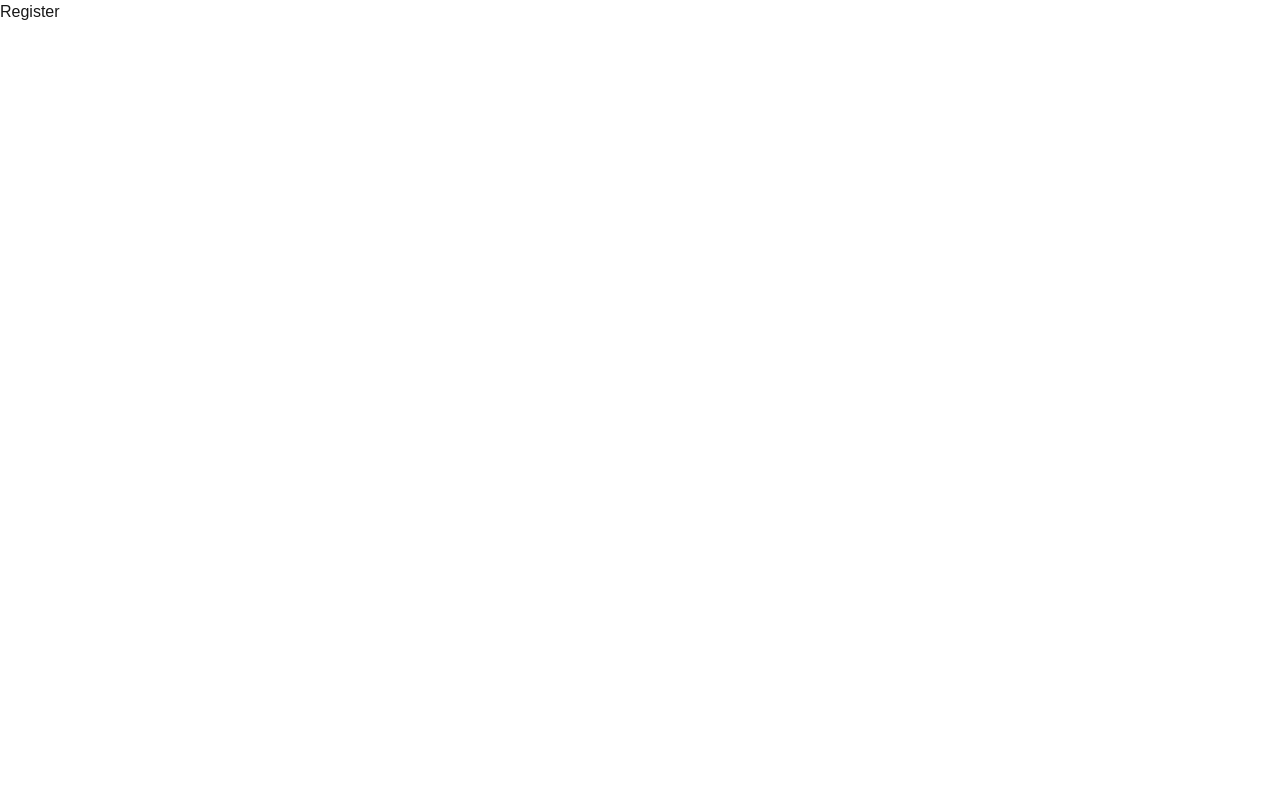
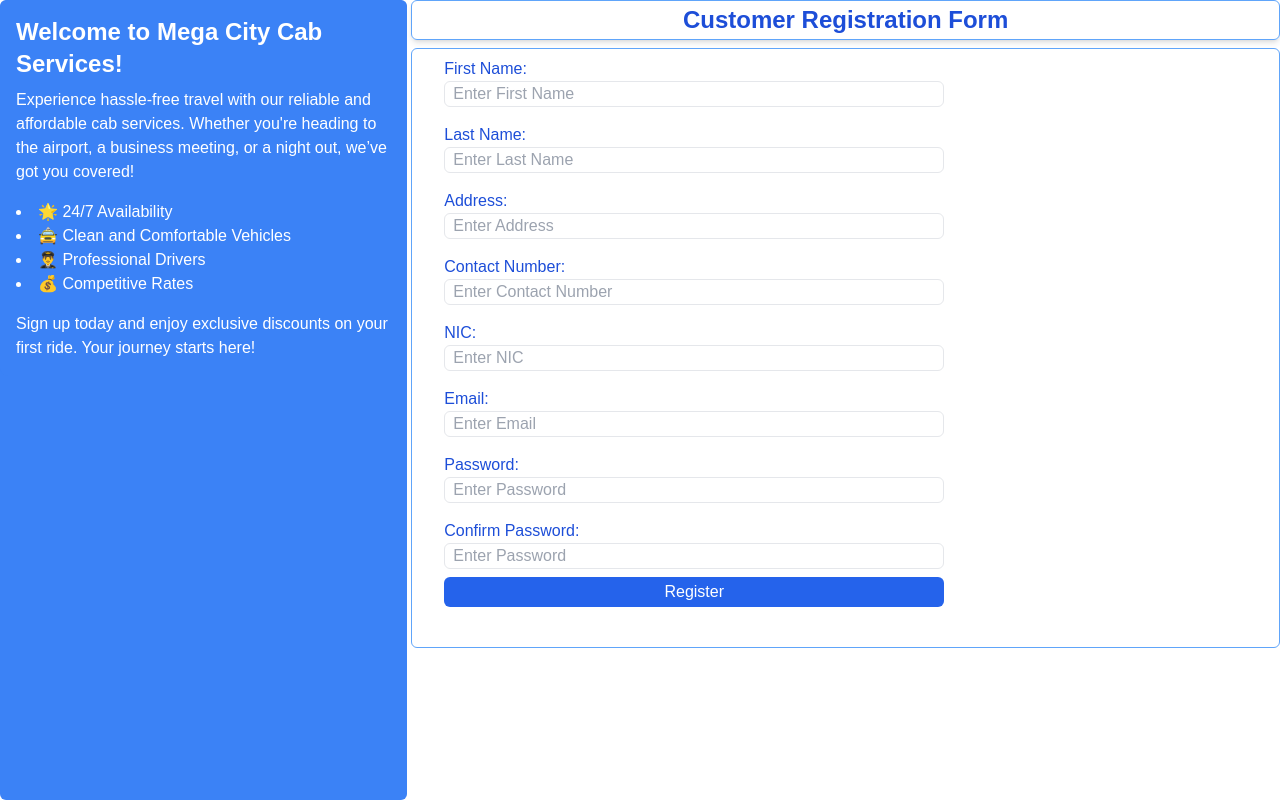
Before and after one commit to AKILADILSHANED/mega_city_cabs_frontend_customer, a Next.js app: page /CustomerRegister in a window 1280 px wide. Built offline with nearby package versions, Linux system fonts and the light colour scheme.

Commit message:
Implement Customer Register UI

```diff
--- a/app/CustomerRegister/page.jsx
+++ b/app/CustomerRegister/page.jsx
@@ -1,7 +1,232 @@
-import React from 'react'
+"use client";
+import React from "react";
+import { useState } from "react";
 
 export default function Register() {
+  const [firstName, setFirstName] = useState("");
+  const [lastName, setLastName] = useState("");
+  const [address, setAddress] = useState("");
+  const [contact, setContact] = useState("");
+  const [nic, setNic] = useState("");
+  const [email, setEmail] = useState("");
+  const [password, setPassword] = useState("");
+  const [confirmPassword, setConfirmPassword] = useState("");
+
+  const [successMessage, setSuccessMessage] = useState("");
+  const [errorMessage, setErrorMessage] = useState("");
+
+  const handleRegister = async (e) => {
+    e.preventDefault();
+    setSuccessMessage("");
+    setErrorMessage("");
+    //Check Password and Confirmed Password is matched.
+    if (password != confirmPassword) {
+      setErrorMessage("Your password does not match with confirmed password!");
+      return;
+    }
+
+    try {
+      const request = await fetch(
+        "http://localhost:8080/api/v1/customer/customer-register",
+        {
+          method:"POST",
+          headers:{"Content-Type": "application/json"},
+          body:JSON.stringify(
+            {
+              firstName:firstName,
+              lastName:lastName,
+              contact:contact,
+              email:email,
+              nic:nic,
+              address:address,
+              password:password
+            }
+          )
+        }
+      );
+      if(request.ok){
+        const response = await request.text();
+        setErrorMessage("");
+        setSuccessMessage(response);
+
+        //Set all fields empty.
+        setFirstName("");
+        setLastName("");
+        setAddress("");
+        setContact("");
+        setNic("");
+        setEmail("");
+        setPassword("");
+        setConfirmPassword("");
+
+      }else{
+        setSuccessMessage("");
+        setErrorMessage("An error occurred while receiving response. Please contact administrator!");
+        return;
+      }
+    } catch (error) {
+      setSuccessMessage("");
+      setErrorMessage("An error occurred. Please contact administrator!");
+      return;
+    }
+  };
+
   return (
-    <div>Register</div>
-  )
+    <div className="flex flex-row items-center justify-center">
+      <div className="bg-blue-500 h-screen w-[600px] rounded-md">
+        <div className="bg-blue-500 p-4 rounded-lg ">
+          <h2 className="text-2xl font-bold mb-2 text-white">
+            Welcome to Mega City Cab Services!
+          </h2>
+          <p className="mb-4 text-white">
+            Experience hassle-free travel with our reliable and affordable cab
+            services. Whether you're heading to the airport, a business meeting,
+            or a night out, we’ve got you covered!
+          </p>
+          <ul className="list-disc list-inside mb-4 text-white">
+            <li>🌟 24/7 Availability</li>
+            <li>🚖 Clean and Comfortable Vehicles</li>
+            <li>👨‍✈️ Professional Drivers</li>
+            <li>💰 Competitive Rates</li>
+          </ul>
+          <p className="text-white">
+            Sign up today and enjoy exclusive discounts on your first ride. Your
+            journey starts here!
+          </p>
+        </div>
+      </div>
+
+      <div className="w-full h-screen ml-1">
+        <div className="flex items-center justify-center border border-blue-400 shadow-md h-10 rounded-md">
+          <label className="text-blue-700 font-bold text-2xl">
+            Customer Registration Form
+          </label>
+        </div>
+
+        <div className="border border-blue-400 mt-2 rounded-md h-[600px] flex flex-col">
+          <form onSubmit={handleRegister}>
+            <div className="flex flex-col ml-4">
+              <div className="mt-2 ml-4 flex flex-col">
+                <label className="text-blue-700">First Name:</label>
+                <input
+                  required
+                  value={firstName}
+                  onChange={(e) => setFirstName(e.target.value)}
+                  type="text"
+                  placeholder="Enter First Name"
+                  className="outline-blue-200 outline-1 border rounded-md w-[500px] px-2 hover:shadow-md"
+                />
+              </div>
+
+              <div className="mt-4 ml-4 flex flex-col">
+                <label className="text-blue-700">Last Name:</label>
+                <input
+                  required
+                  value={lastName}
+                  onChange={(e) => setLastName(e.target.value)}
+                  type="text"
+                  placeholder="Enter Last Name"
+                  className="outline-blue-200 outline-1 border rounded-md w-[500px] px-2 hover:shadow-md"
+                />
+              </div>
+
+              <div className="mt-4 ml-4 flex flex-col">
+                <label className="text-blue-700">Address:</label>
+                <input
+                  required
+                  value={address}
+                  onChange={(e) => setAddress(e.target.value)}
+                  type="text"
+                  placeholder="Enter Address"
+                  className="outline-blue-200 outline-1 border rounded-md w-[500px] px-2 hover:shadow-md"
+                />
+              </div>
+
+              <div className="mt-4 ml-4 flex flex-col">
+                <label className="text-blue-700">Contact Number:</label>
+                <input
+                  required
+                  value={contact}
+                  onChange={(e) => setContact(e.target.value)}
+                  type="text"
+                  placeholder="Enter Contact Number"
+                  className="outline-blue-200 outline-1 border rounded-md w-[500px] px-2 hover:shadow-md"
+                />
+              </div>
+
+              <div className="mt-4 ml-4 flex flex-col">
+                <label className="text-blue-700">NIC:</label>
+                <input
+                  required
+                  value={nic}
+                  onChange={(e) => setNic(e.target.value)}
+                  type="text"
+                  placeholder="Enter NIC"
+                  className="outline-blue-200 outline-1 border rounded-md w-[500px] px-2 hover:shadow-md"
+                />
+              </div>
+
+              <div className="mt-4 ml-4 flex flex-col">
+                <label className="text-blue-700">Email:</label>
+                <input
+                  required
+                  value={email}
+                  onChange={(e) => setEmail(e.target.value)}
+                  type="email"
+                  placeholder="Enter Email"
+                  className="outline-blue-200 outline-1 border rounded-md w-[500px] px-2 hover:shadow-md"
+                />
+              </div>
+
+              <div className="mt-4 ml-4 flex flex-col">
+                <label className="text-blue-700">Password:</label>
+                <input
+                  required
+                  value={password}
+                  onChange={(e) => setPassword(e.target.value)}
+                  type="password"
+                  placeholder="Enter Password"
+                  className="outline-blue-200 outline-1 border rounded-md w-[500px] px-2 hover:shadow-md"
+                />
+              </div>
+
+              <div className="mt-4 ml-4 flex flex-col">
+                <label className="text-blue-700">Confirm Password:</label>
+                <input
+                  required
+                  value={confirmPassword}
+                  onChange={(e) => setConfirmPassword(e.target.value)}
+                  type="password"
+                  placeholder="Enter Password"
+                  className="outline-blue-200 outline-1 border rounded-md w-[500px] px-2 hover:shadow-md"
+                />
+              </div>
+
+              <div>
+                <button
+                  type="submit"
+                  className="bg-blue-600 hover:bg-blue-700 h-[30px] w-[500px] mt-2 rounded-md text-white ml-4">
+                  Register
+                </button>
+              </div>
+
+              <div>
+                {successMessage && (
+                  <label className="text-green-600 ml-4 font-serif">
+                    {successMessage}
+                  </label>
+                )}
+              </div>
+
+              <div>
+                {errorMessage && (
+                  <label className="text-red-600 ml-4 font-serif">{errorMessage}</label>
+                )}
+              </div>
+            </div>
+          </form>
+        </div>
+      </div>
+    </div>
+  );
 }
```
